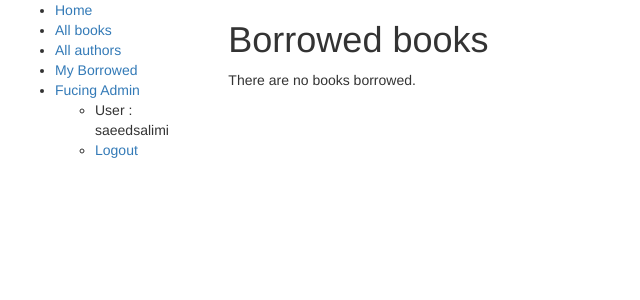
After one commit to salimisaeed/locallibrary, a Django app: a page that uses catalog/templates/catalog/base_generic.html in a window 1280 px wide. The commit adds this page. Shown: the top 300 px of the page, without its empty margins (0-640 px from the left). Run offline with Django 3.2, Linux system fonts and the light colour scheme; a user stored in the database is signed in; data comes from the database, SQL or seed files in the repository; both versions use the stored data as it was after the commit; some libraries are stand-ins or nearby versions.

Commit message:
commit-7

```diff
--- a/catalog/templates/catalog/base_generic.html
+++ b/catalog/templates/catalog/base_generic.html
@@ -25,9 +25,18 @@
           <li><a href="{% url 'catalog:index' %}">Home</a></li>
           <li><a href="{% url 'catalog:books' %}">All books</a></li>
           <li><a href="{% url 'catalog:authors' %}">All authors</a></li>
+          <li><a href="{% url 'catalog:my-borrowed' %}">My Borrowed</a></li>
           <li><a href="/admin/">Fucing Admin</a></li>
+          <ul class="sidebar-nav">
+          {% if user.is_authenticated %}
+            <li>User : {{ user.get_username }}</li>
+            <li><a href="{% url 'logout'%}?next={{request.path}}">Logout</a></li>
+          {% else %}
+           <li><a href="{% url 'login'%}?next={{request.path}}">Login</a></li>
+          {% endif %}
+          </ul>
       </ul>
-     {% endblock %}
+      {% endblock %}
       </div>
       <div class="col-sm-10 ">
       {% block content %}{% endblock %}
--- /dev/null
+++ b/catalog/templates/catalog/bookinstance_list_borrowed_user.html
@@ -0,0 +1,16 @@
+{% extends "catalog/base_generic.html" %}
+
+{% block content %}
+    <h1>Borrowed books</h1>
+    {% if bookinstance_list %}
+    <ul>
+      {% for bookinst in bookinstance_list %}
+        <li class="{% if bookinst.is_overdue %}text-danger{% endif %}">
+        <a href="{% url 'catalog:book-detail' bookinst.book.pk %}">{{bookinst.book.title}}</a> ({{ bookinst.due_back }})
+        </li>
+      {% endfor %}
+    </ul>
+    {% else %}
+      <p>There are no books borrowed.</p>
+    {% endif %}
+{% endblock %}
--- a/catalog/urls.py
+++ b/catalog/urls.py
@@ -8,5 +8,6 @@ urlpatterns = [
     url(r'^books/$', views.BookListView.as_view(), name='books'),
     url(r'^book/(?P<pk>\d+)$', views.BookDetailView.as_view(), name='book-detail'),
     url(r'^authors/$', views.AuthorListView.as_view(), name='authors'),
+    url(r'^mybooks/$', views.LoanedBooksByUserListView.as_view(), name='my-borrowed'),
 
 ]
--- a/catalog/views.py
+++ b/catalog/views.py
@@ -1,6 +1,7 @@
 from django.shortcuts import render
 from django.views import generic
 from . import models
+from django.contrib.auth.mixins import LoginRequiredMixin
 
 class Index(generic.TemplateView):
     template_name = "catalog/index.html"
@@ -26,6 +27,16 @@ class  AuthorListView(generic.ListView):
     template_name = 'catalog/author_list.html'
 
 
+class LoanedBooksByUserListView(LoginRequiredMixin,generic.ListView):
+    """
+    Generic class-based view listing books on loan to current user.
+    """
+    model = models.BookInstance
+    template_name ='catalog/bookinstance_list_borrowed_user.html'
+    paginate_by = 10
+
+    def get_queryset(self):
+        return models.BookInstance.objects.filter(borrower=self.request.user).filter(status__exact='o').order_by('due_back')
 # def index(request):
 #     """
 #     View function for home page of site.
--- a/locallibrary/settings.py
+++ b/locallibrary/settings.py
@@ -119,7 +119,7 @@ USE_TZ = True
 # https://docs.djangoproject.com/en/3.2/howto/static-files/
 
 STATIC_URL = '/static/'
-
+LOGIN_REDIRECT_URL = '/catalog/'
 # Default primary key field type
 # https://docs.djangoproject.com/en/3.2/ref/settings/#default-auto-field
 
```
Also changed, not shown: catalog/admin.py (+5 -3 lines), catalog/models.py (+10 -1 lines), catalog/migrations/0002_bookinstance_borrower.py (added), db.sqlite3.
